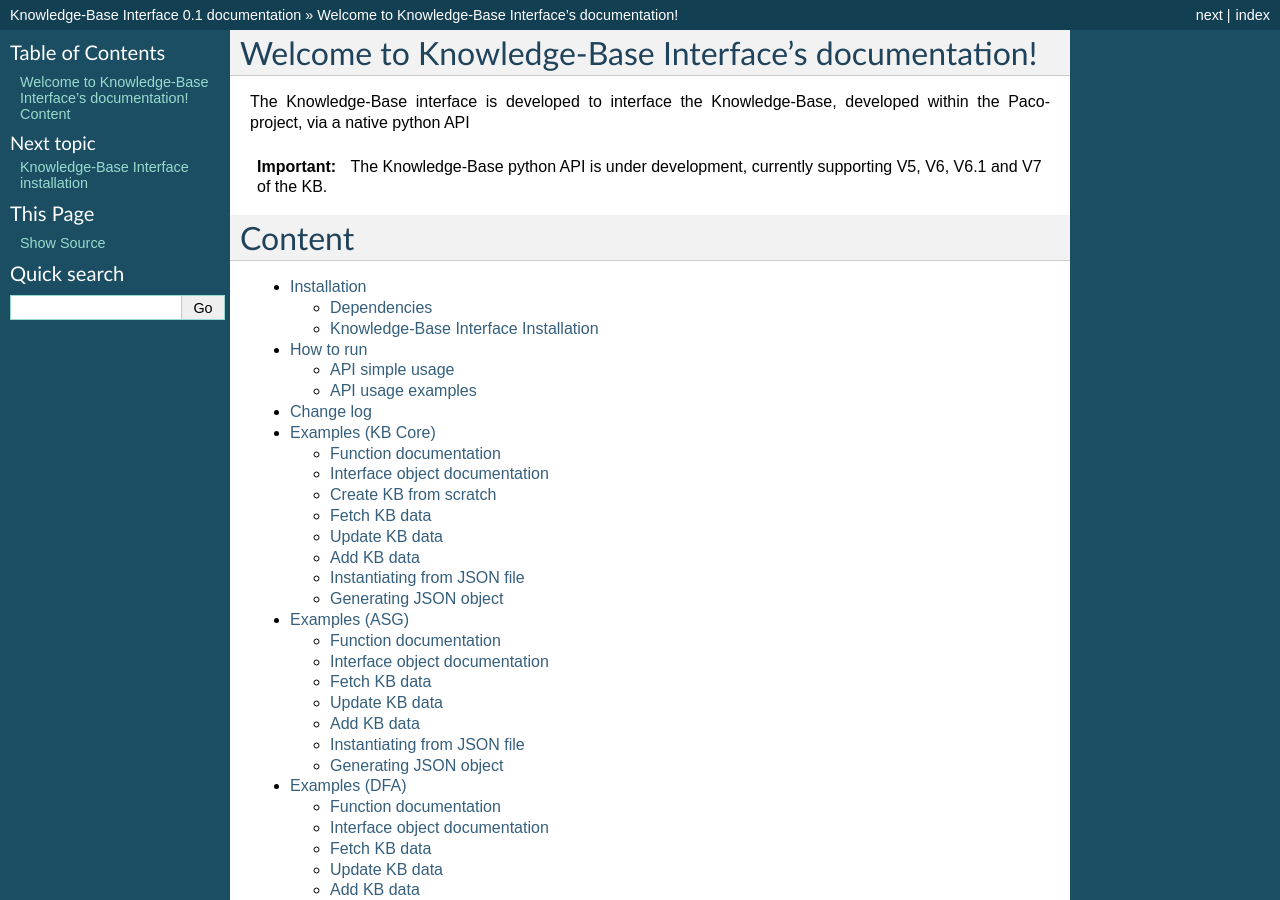
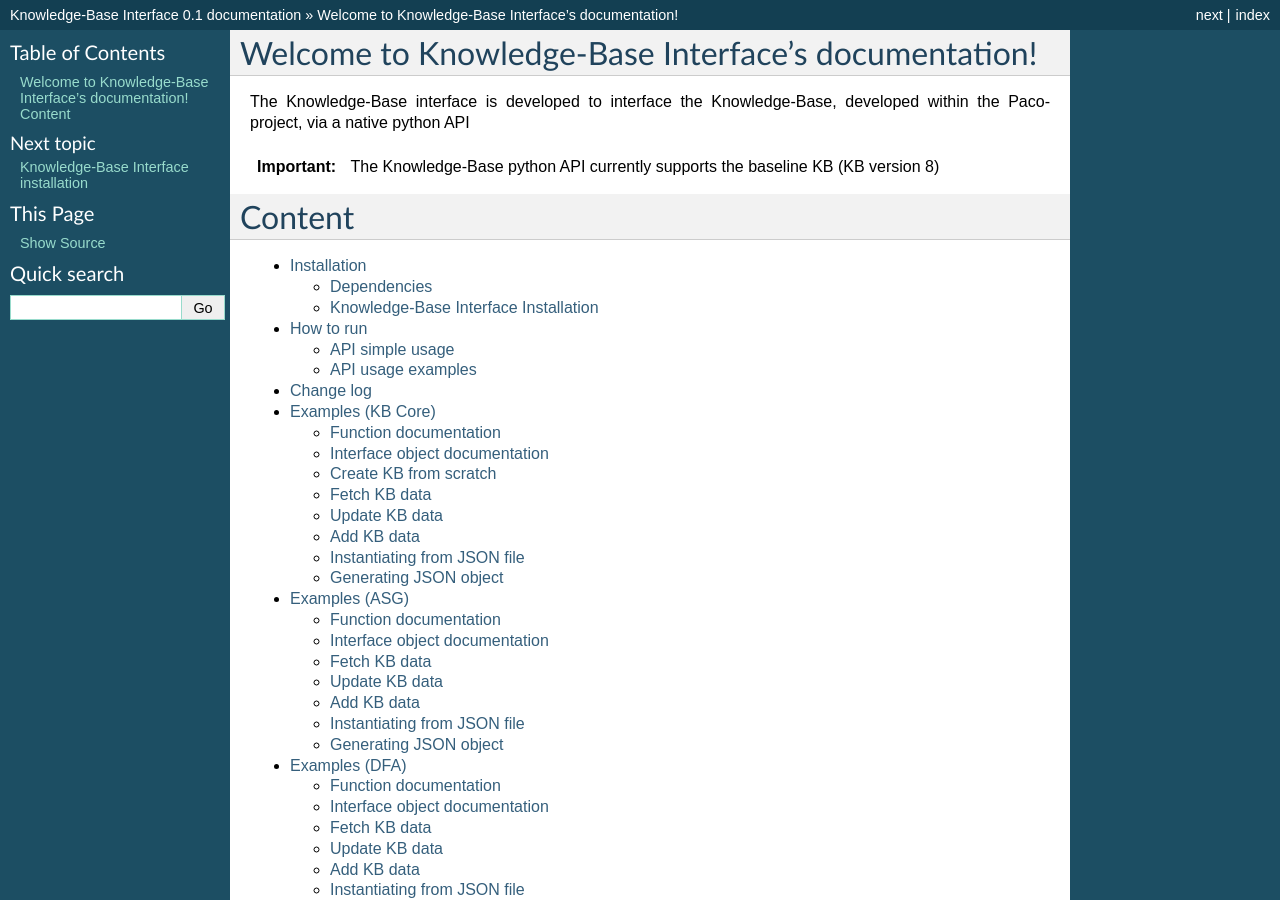
Before and after one commit to BertVanAcker/Interface-KB-Public-Documentation, a Sphinx documentation site: the page built from docs/source/index.rst, in a window 1280 px wide and 900 px high. Built offline with Sphinx 7.4.7, drawn with Linux system fonts in a browser that asks for light colours.

Commit message:
--version indication added

```diff
--- a/docs/source/index.rst
+++ b/docs/source/index.rst
@@ -8,7 +8,7 @@ Welcome to Knowledge-Base Interface's documentation!
 
 The Knowledge-Base interface is developed to interface the Knowledge-Base, developed within the Paco-project, via a native python API
 
-.. important:: The Knowledge-Base python API is under development, currently supporting V5, V6, V6.1 and V7 of the KB.
+.. important:: The Knowledge-Base python API currently supports the baseline KB (KB version 8)
 
 Content
 =======
```
